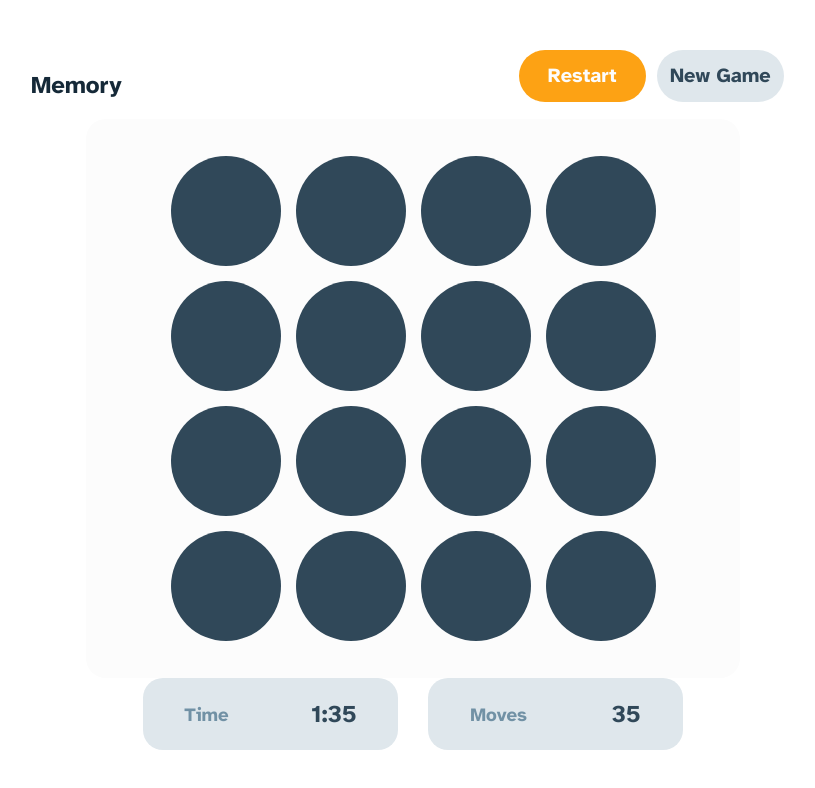
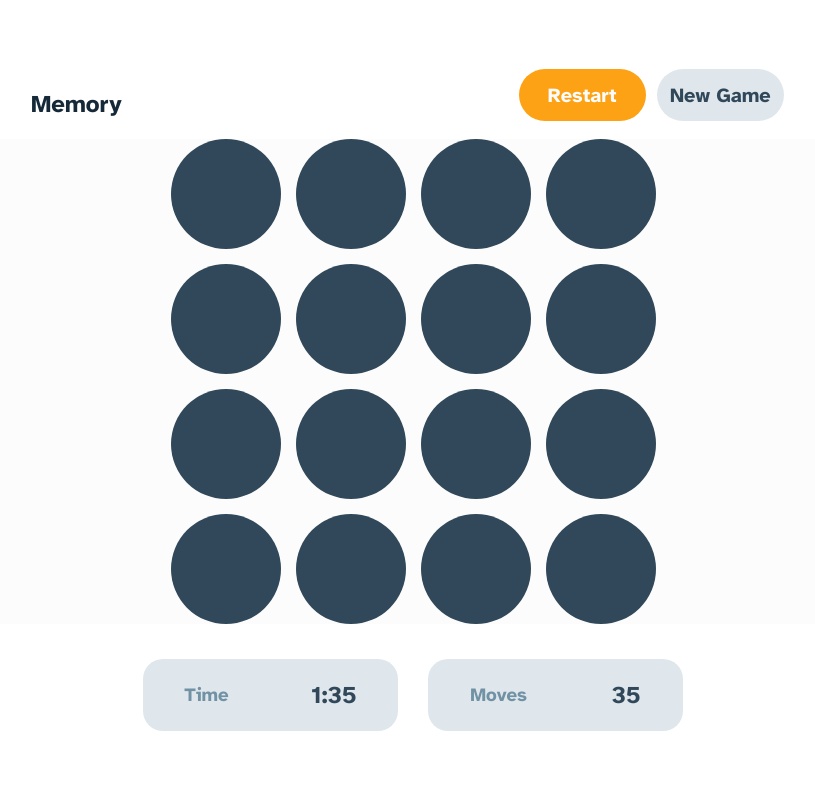
Before and after one commit to Davitvashakmadze/memory-game, a React (Create React App) app: page / in a window 1280 px wide. Both pictures are taken after a click on the button "Start Game". Shown: the top 788 px of the page, without its empty margins (227-1042 px from the left). Built offline with nearby package versions, Linux system fonts and the light colour scheme; a web font is replaced by a local one.

Commit message:
feat: add some scss

```diff
--- a/src/home.scss
+++ b/src/home.scss
@@ -164,7 +164,10 @@ body {
     grid-template-columns: repeat(4, 1fr);
     gap: 15px;
   }
-
+.app-gaming{
+  width: 100%;
+  height: 100%;
+}
   .grid-item {
     cursor: pointer;
     width: 110px;
@@ -178,7 +181,9 @@ body {
     background: rgba(99, 149, 184, 1);
   }
 }
-
+.players-wrapper{
+  margin-top: 3%;
+}
 .player-wrapper {
   width: 100%;
   display: grid;
--- a/src/pages/Gaming.jsx
+++ b/src/pages/Gaming.jsx
@@ -25,7 +25,7 @@ const Gaming = () => {
               </button>
             </div>
           </div>
-          <div className="main-app-wrapper">
+          <div className="main-app-wrapper app-gaming">
             <div className="grid-container">
               {[...Array(16)].map((_, index) => (
                 <div key={index} className="grid-item"></div>
```
